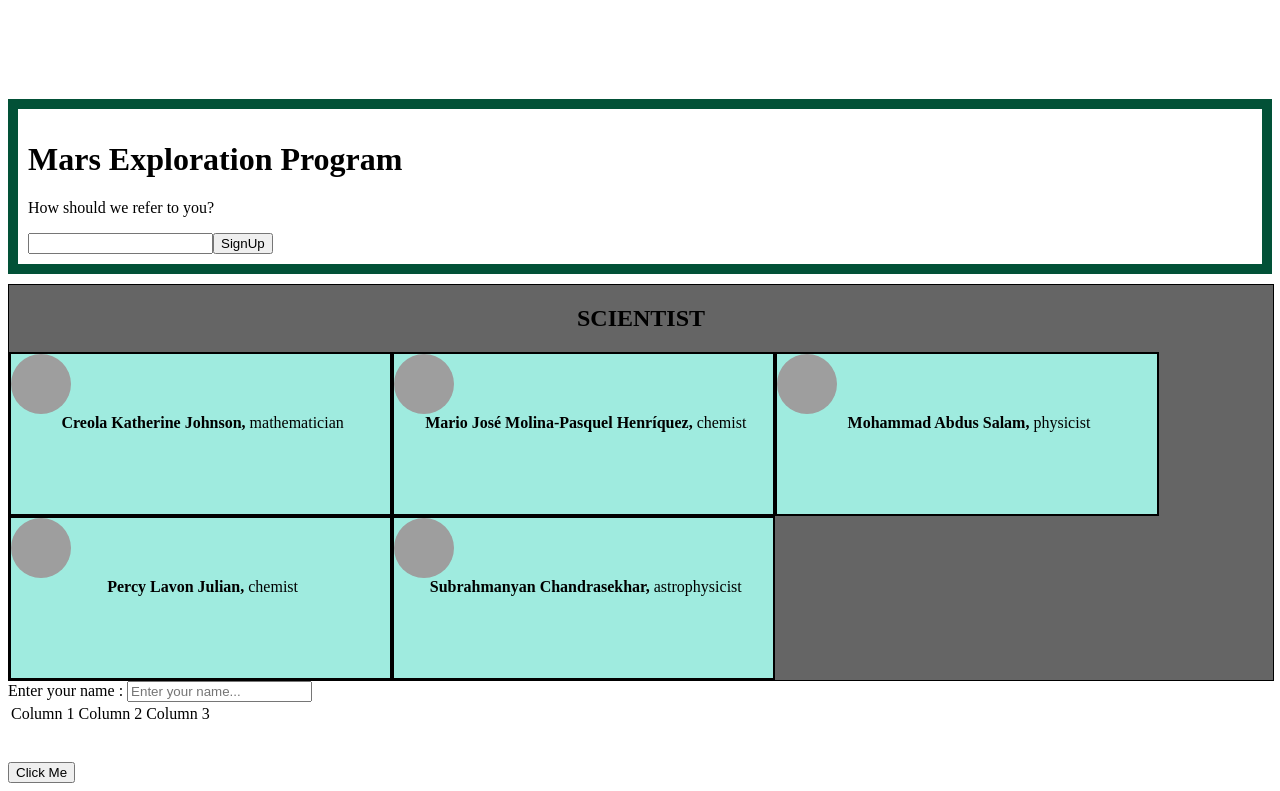
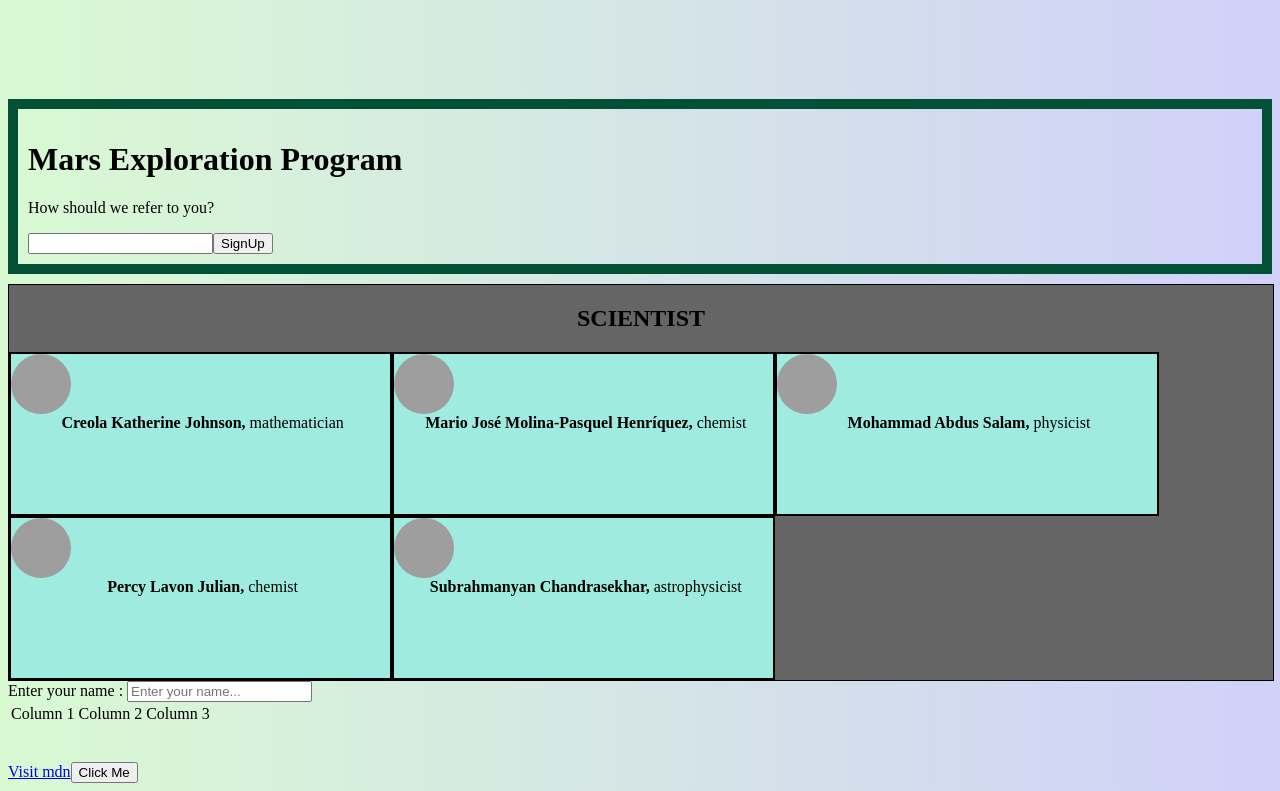
Before and after one commit to Gaditi12/React-work, a React (Create React App) app: page / in a window 1280 px wide. Shown: the part 1943-2734 px from the top of the page. Built offline with nearby package versions, Linux system fonts and the light colour scheme; grey boxes are pictures that could not be loaded.

Commit message:
Managing focus

```diff
--- a/public/index.html
+++ b/public/index.html
@@ -4,7 +4,7 @@
     <meta http-equiv="X-UA-Compatible" content="IE=edge" />
     <meta name="viewport" content="width=device-width, initial-scale=1.0" />
     <link rel="stylesheet" href="style.css" type="text/css" />
-    <title>Document</title>
+    <title>React</title>
   </head>
   <body>
     <div id="root"></div>
--- a/public/style.css
+++ b/public/style.css
@@ -1,3 +1,11 @@
+body {
+  background-image: linear-gradient(
+    to right,
+    rgba(159, 241, 144, 0.4),
+    rgba(125, 125, 239, 0.356)
+  );
+}
+
 .avatar {
   border-radius: 50%;
 }
@@ -128,3 +136,8 @@
 .fancyBorder-grey {
   border-color: #025137;
 }
+a:focus,
+a:active,
+a:hover {
+  color: #fe7171;
+}
--- a/src/component/Accessibility.jsx
+++ b/src/component/Accessibility.jsx
@@ -1,7 +1,8 @@
 import React from "react";
 function Accessibility() {
   function clickFunc() {
-    alert("button is clicked");
+    // alert("button is clicked");
+    document.getElementById("mdn").focus();
   }
   return (
     <>
@@ -22,7 +23,9 @@ function Accessibility() {
       </table>
       <br />
       <br />
-
+      <a id="mdn" href="https://developer.mozilla.org">
+        Visit mdn
+      </a>
       <button onClick={clickFunc}>Click Me</button>
     </>
   );
```
